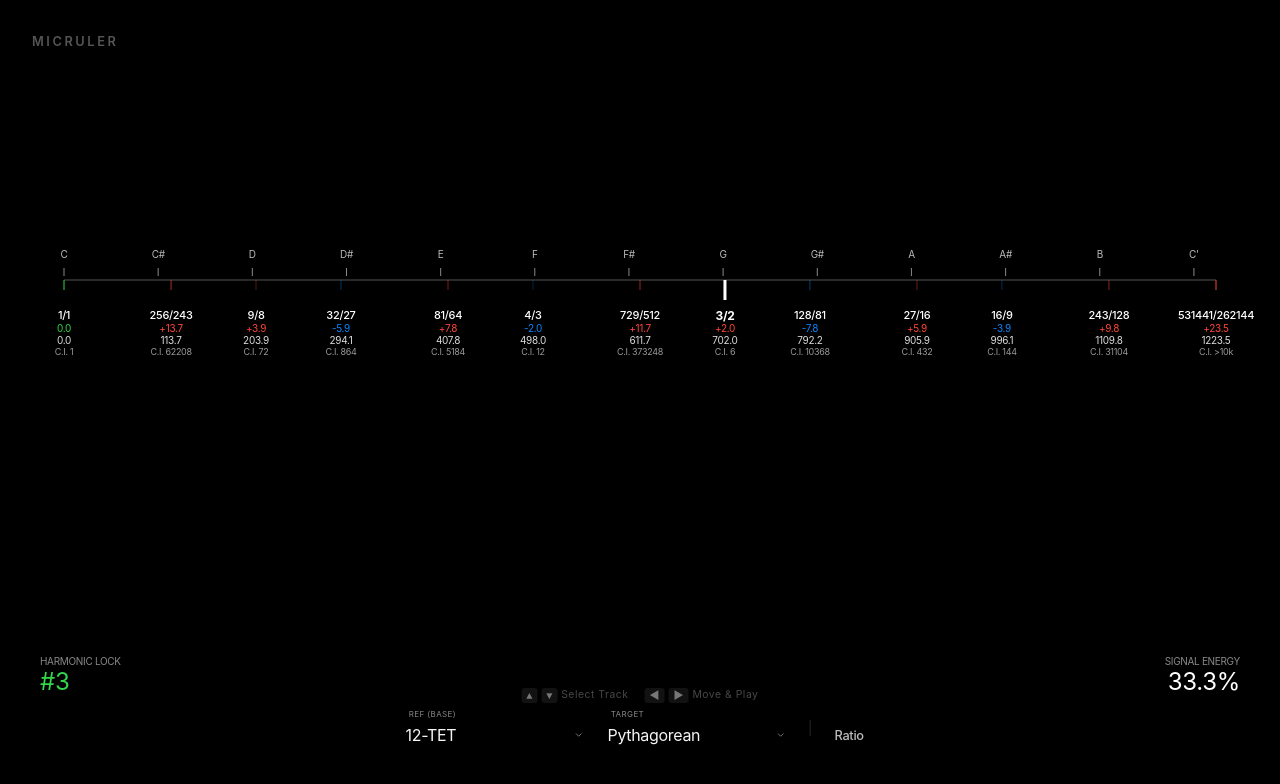
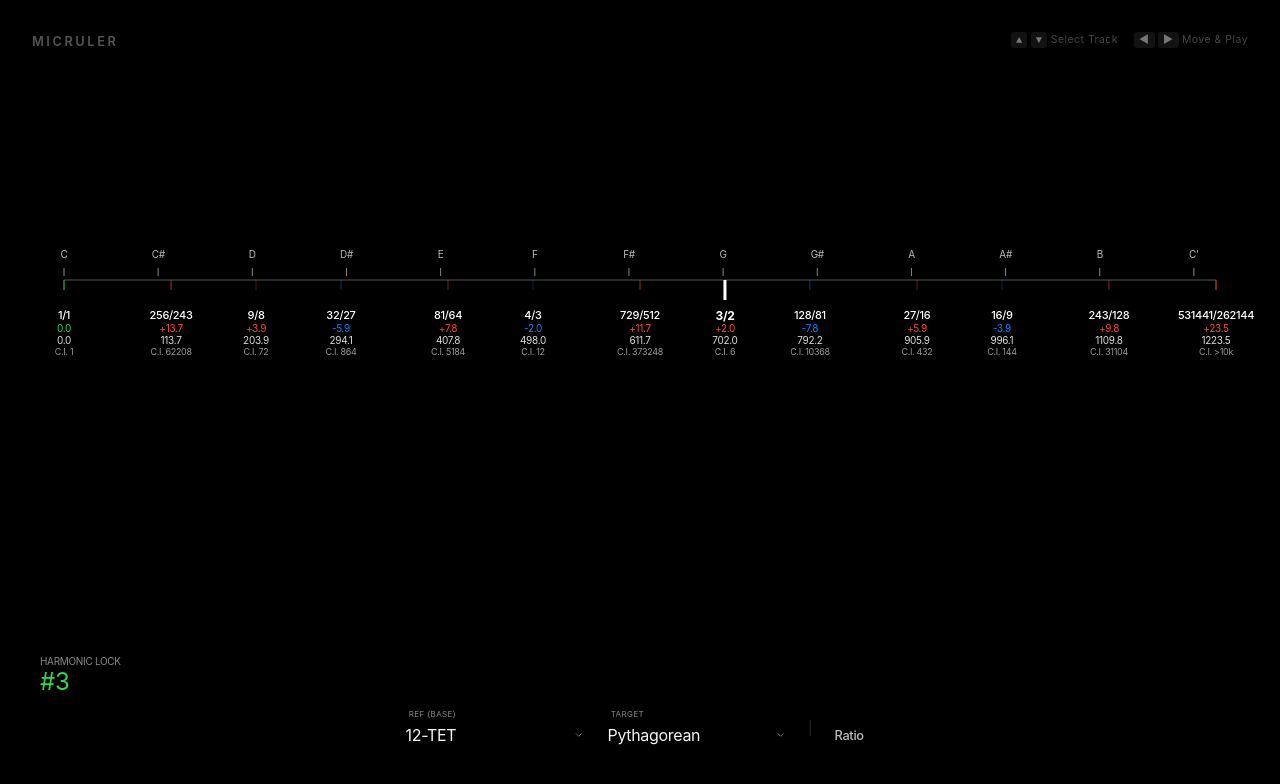
Before and after one commit to yspiao/micruler, a plain HTML site: page index.html in a window 1280 px wide. Drawn offline with nearby package versions, Linux system fonts and the light colour scheme.

Commit message:
Update index.html

```diff
--- a/index.html
+++ b/index.html
@@ -160,9 +160,8 @@
         /* Keyboard hint styles */
         .keyboard-hint {
             position: absolute;
-            bottom: 6rem;
-            left: 50%;
-            transform: translateX(-50%);
+            top: 2rem;
+            right: 2rem;
             font-size: 0.65rem;
             color: #666;
             letter-spacing: 0.05em;
@@ -752,7 +751,6 @@
             const maxFreq = f1 * 12;
 
             const m = rational.n;
-            const energy = (m <= 24) ? (100/m).toFixed(1) + "%" : "<4%";
             const textY = y + h - 10;
 
             ctx.textAlign = 'left';
@@ -762,12 +760,6 @@
             let lockColor = (m <= 24) ? '#32d74b' : '#ff453a';
             ctx.fillStyle = lockColor; ctx.font = '24px -apple-system';
             ctx.fillText(`#${m}`, cx, textY);
-
-            ctx.textAlign = 'right';
-            ctx.fillStyle = '#888'; ctx.font = '10px -apple-system';
-            ctx.fillText("SIGNAL ENERGY", cx + chartW, textY - 25);
-            ctx.fillStyle = '#fff'; ctx.font = '24px -apple-system';
-            ctx.fillText(energy, cx + chartW, textY);
         }
 
         function drawLabel(x, y, diff, cents, index, targetKey, color, isHovered) {
```
